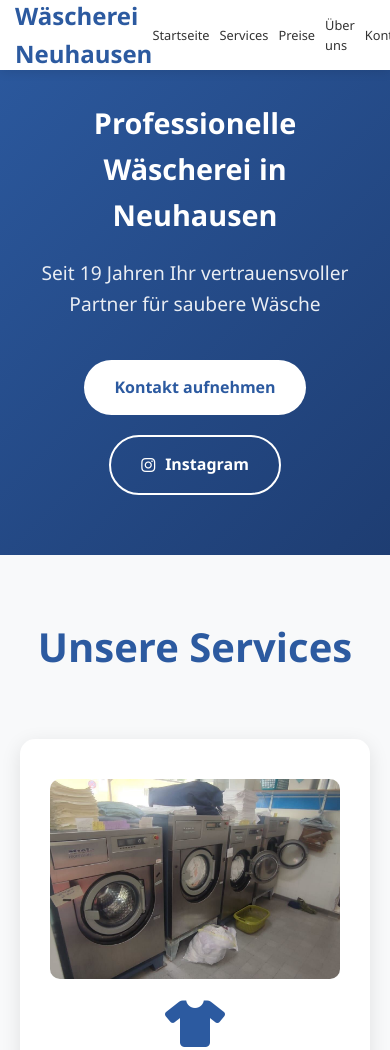
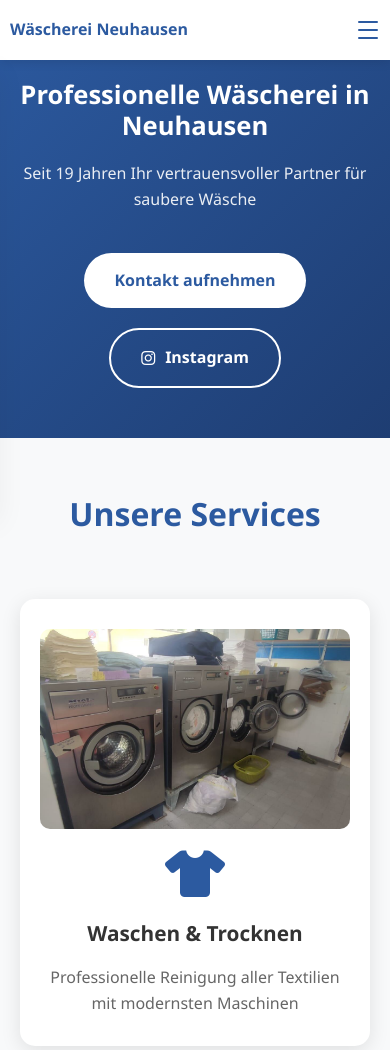
Before and after one commit to meeeehdiiii/waescherei, a plain HTML site: page index.html in a window 390 px wide. Shown: the top 1050 px of the page. Drawn offline with Linux system fonts and the light colour scheme.

Commit message:
Add files via upload

```diff
--- a/index.html
+++ b/index.html
@@ -15,6 +15,11 @@
         <div class="nav-container">
             <div class="nav-logo">
                 <h2>Wäscherei Neuhausen</h2>
+            </div>
+            <div class="hamburger">
+                <span></span>
+                <span></span>
+                <span></span>
             </div>
             <ul class="nav-menu">
                 <li><a href="#home" data-de="Startseite" data-en="Home">Startseite</a></li>
--- a/script.js
+++ b/script.js
@@ -65,4 +65,21 @@ document.addEventListener('DOMContentLoaded', function() {
             navbar.style.backdropFilter = 'none';
         }
     });
+
+    // Mobile hamburger menu
+    const hamburger = document.querySelector('.hamburger');
+    const navMenu = document.querySelector('.nav-menu');
+
+    hamburger.addEventListener('click', function() {
+        hamburger.classList.toggle('active');
+        navMenu.classList.toggle('active');
+    });
+
+    // Close mobile menu when clicking on a link
+    document.querySelectorAll('.nav-menu a').forEach(link => {
+        link.addEventListener('click', function() {
+            hamburger.classList.remove('active');
+            navMenu.classList.remove('active');
+        });
+    });
 });
--- a/styles.css
+++ b/styles.css
@@ -421,11 +421,84 @@ s Section */
     opacity: 0.8;
 }
 
+/* Hamburger Menu */
+.hamburger {
+    display: none;
+    flex-direction: column;
+    cursor: pointer;
+    padding: 5px;
+}
+
+.hamburger span {
+    width: 25px;
+    height: 3px;
+    background: #2c5aa0;
+    margin: 3px 0;
+    transition: 0.3s;
+    border-radius: 2px;
+}
+
+.hamburger.active span:nth-child(1) {
+    transform: rotate(-45deg) translate(-5px, 6px);
+}
+
+.hamburger.active span:nth-child(2) {
+    opacity: 0;
+}
+
+.hamburger.active span:nth-child(3) {
+    transform: rotate(45deg) translate(-5px, -6px);
+}
+
 /* Responsive Design */
 @media (max-width: 768px) {
+    .nav-container {
+        padding: 0 15px;
+    }
+
+    .nav-logo h2 {
+        font-size: 1.2rem;
+    }
+
+    .hamburger {
+        display: flex;
+    }
+
     .nav-menu {
-        gap: 15px;
-        font-size: 0.9rem;
+        position: fixed;
+        left: -100%;
+        top: 70px;
+        flex-direction: column;
+        background-color: white;
+        width: 100%;
+        text-align: center;
+        transition: 0.3s;
+        box-shadow: 0 10px 27px rgba(0,0,0,0.05);
+        padding: 20px 0;
+        gap: 0;
+    }
+
+    .nav-menu.active {
+        left: 0;
+    }
+
+    .nav-menu li {
+        margin: 15px 0;
+    }
+
+    .nav-menu a {
+        font-size: 1.1rem;
+        padding: 10px;
+        display: block;
+    }
+
+    .language-switcher {
+        margin-top: 20px;
+        justify-content: center;
+    }
+
+    .hero {
+        padding: 100px 0 60px;
     }
 
     .hero h1 {
@@ -460,23 +533,54 @@ s Section */
 
 @media (max-width: 480px) {
     .nav-container {
-        padding: 0 15px;
+        padding: 0 10px;
+        height: 60px;
+    }
+
+    .nav-logo h2 {
+        font-size: 1rem;
+    }
+
+    .hamburger {
+        padding: 2px;
+    }
+
+    .hamburger span {
+        width: 20px;
+        height: 2px;
     }
 
     .nav-menu {
-        gap: 10px;
-        font-size: 0.8rem;
+        top: 60px;
+    }
+
+    .nav-menu a {
+        font-size: 1rem;
+        padding: 8px;
     }
 
     .hero {
-        padding: 100px 0 60px;
+        padding: 80px 0 50px;
     }
 
     .hero h1 {
-        font-size: 1.8rem;
+        font-size: 1.6rem;
+        line-height: 1.2;
+    }
+
+    .hero p {
+        font-size: 1rem;
     }
 
     .services, .prices, .about, .contact {
-        padding: 60px 0;
+        padding: 50px 0;
+    }
+
+    .services h2, .prices h2, .about h2, .contact h2 {
+        font-size: 2rem;
+    }
+
+    .service-card, .price-card {
+        padding: 30px 20px;
     }
 }
```
